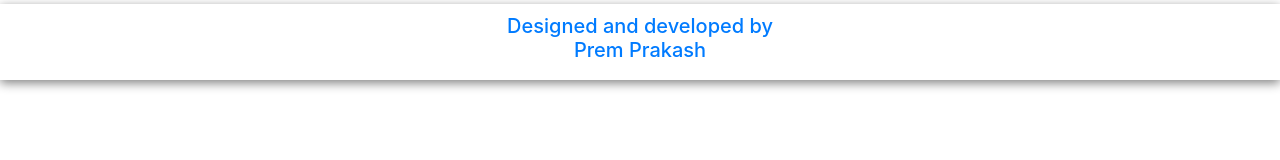
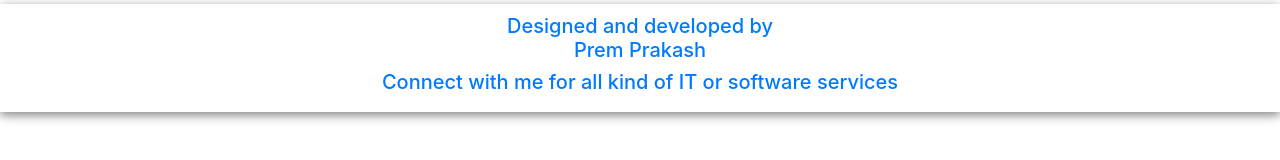
Before and after one commit to prem1014/baikunthpur2020, a React (Create React App) app: page / in a window 1280 px wide. Shown: the part 200-360 px from the top of the page. Built offline with nearby package versions, Linux system fonts and the light colour scheme; no server answers.

Commit message:
Update Home.tsx

```diff
--- a/src/Home.tsx
+++ b/src/Home.tsx
@@ -356,6 +356,10 @@ const Home = () => {
                         <div>Designed and developed by</div>
                         <div>Prem Prakash</div>
                     </a></h5>
+
+         <h5><a href="http://www.premprakash.co.in/#/contactMe">
+                        <div>Connect with me for all kind of IT or software services</div>
+                    </a></h5>
                 </div>
             </div>
         </>
```
